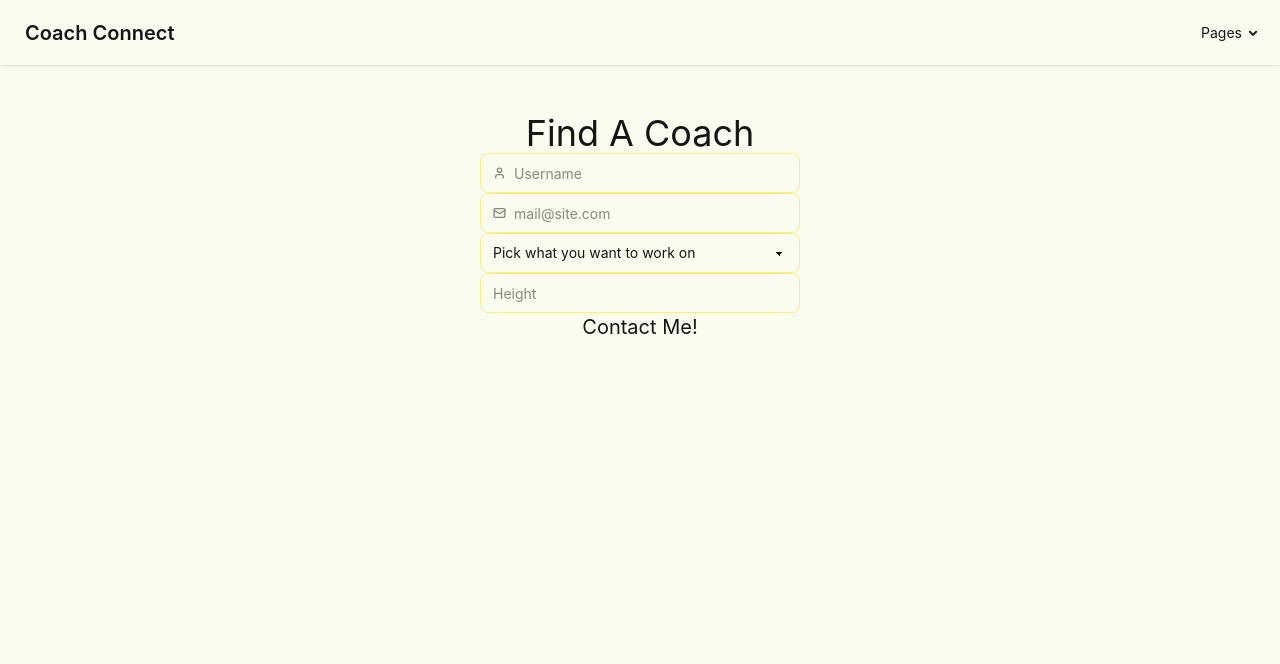
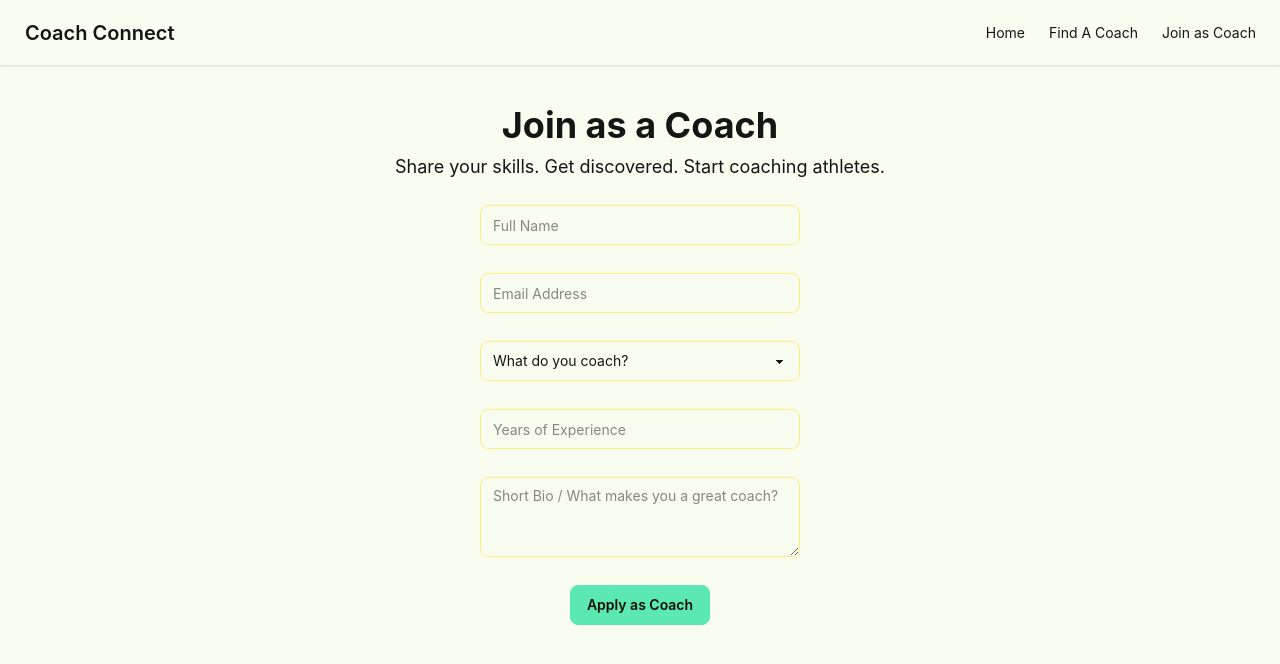
Before and after one commit to Brooklyn-STEAM/coach-bridge, a website built with Vite: page src/pages/find.html in a window 1280 px wide. Built offline with nearby package versions, Linux system fonts and the light colour scheme.

Commit message:
About me (#56)
* Contacts done

* Join Page

* About Me

---------

Co-authored-by: Plightovr <igadsden@brooklynsteamcenter.org>

```diff
--- a/src/pages/aboutme.html
+++ b/src/pages/aboutme.html
@@ -0,0 +1,34 @@
+<!DOCTYPE html>
+<html lang="en">
+<head>
+   <meta charset="UTF-8">
+   <meta name="viewport" content="width=device-width, initial-scale=1.0">
+   <link rel="stylesheet" href="/src/styles/main.css">
+   <title>My Project</title>
+</head>
+
+<h1>About us!!!</h1>
+<p>Our Goat Elijah, The founding father of Coach Connect alongside Isaiah and Steph made it to make all theses young man experience greatness with the greatest coaches throughout the the United States.
+   our job is to make basketball, football, boxing, soccer, and anything u think of we wll make sure we will find the right coach for you.
+   Remember: It's not what you know its who you know!
+
+Connect. Train. Elevate. </p>
+
+<head>
+   <meta charset="UTF-8">
+   <title>Coach Connect Logo</title>
+    <!-- DaisyUI + Tailwind -->
+   <link href="https://cdn.jsdelivr.net/npm/daisyui@4.12.10/dist/full.css" rel="stylesheet" />
+   <script src="https://cdn.tailwindcss.com"></script>
+ </head>
+  <body class="flex items-center justify-center min-h-screen bg-base-200">
+    <!-- Logo -->
+   <div class="relative w-40 h-40 bg-base-100 rounded-3xl shadow-2xl flex items-center justify-center">
+      <!-- Target Circle -->
+     <div class="absolute w-28 h-28 border-[6px] border-white rounded-full"></div>
+      <!-- Top Tick -->
+     <div class="absolute w-2 h-8 bg-white top-6 rounded"></div>
+      <!-- Bottom Tick -->
+     <div class="absolute w-2 h-8 bg-white bottom-6 rounded"></div>
+      <!-- Left Tick -->
+     <div class="absolute h-2 w-8 bg-white left-6 rounded"></div>
--- a/src/pages/contacts.html
+++ b/src/pages/contacts.html
@@ -60,12 +60,12 @@
             <section>
 
                 <figure>
-                    <img class="min-h-32" src="https://scontent-lga3-3.xx.fbcdn.net/v/t1.15752-9/660088446_1257089689955179_6344456190815717655_n.jpg?_nc_cat=104&ccb=1-7&_nc_sid=fc17b8&efg=eyJxZV9ncm91cHMiOlsiaWdkX2Jlc3RfZWZmb3J0X2ltYWdlOmNvbnRyb2wiXX0%3D&_nc_ohc=NfeAnnaHLWsQ7kNvwHjPaXi&_nc_oc=AdqPZzsJk6JFVTlKyTGY0l2uKE12edzNZO6J4il9RuSTlUlylArwWTjGGkvDL724yUE&_nc_zt=23&_nc_ht=scontent-lga3-3.xx&oh=03_Q7cD5AHOJlJJxD5a1zNR8L6N0gxpUAQZSvSCC3aSfCgq-G0S9Q&oe=6A11EADF" alt="Picture Of Stephen" />
+                    <img class="min-h-32" src="https://scontent-lga3-3.xx.fbcdn.net/v/t1.15752-9/660088446_1257089689955179_6344456190815717655_n.jpg?_nc_cat=104&ccb=1-7&_nc_sid=fc17b8&efg=eyJxZV9ncm91cHMiOlsiaWdkX2Jlc3RfZWZmb3J0X2ltYWdlOmNvbnRyb2wiXX0%3D&_nc_ohc=NfeAnnaHLWsQ7kNvwHjPaXi&_nc_oc=AdqPZzsJk6JFVTlKyTGY0l2uKE12edzNZO6J4il9RuSTlUlylArwWTjGGkvDL724yUE&_nc_zt=23&_nc_ht=scontent-lga3-3.xx&oh=03_Q7cD5AHOJlJJxD5a1zNR8L6N0gxpUAQZSvSCC3aSfCgq-G0S9Q&oe=6A11EADF"" alt="Picture Of Stephen" />
 
                 </figure>
                 <div class="card-body">
                     <p class="card-title  text-purple-900">Stephen B</p>
-                    <p class="text-purple-900">Stepen is a founding member of coach connect, providing the art and coding.
+                    <p class="text-purple-900">.</p>Stepen is a founding member of coach connect, providing the art and coding.
                     <p class="text-purple-900" ><iconify-icon icon="pepicons-print:smartphone-notch-circle" width="30"
                             height="40"></iconify-icon>
                         #929-XXX-XXXX</p>
--- a/src/pages/find.html
+++ b/src/pages/find.html
@@ -1,85 +1,79 @@
 <!DOCTYPE html>
 <html data-theme="lemonade" lang="en">
-
 <head>
-    <script src="https://code.iconify.design/iconify-icon/3.0.0/iconify-icon.min.js"></script>
-    <meta charset="UTF-8">
   <meta charset="UTF-8">
   <meta name="viewport" content="width=device-width, initial-scale=1.0">
   <link rel="stylesheet" href="/src/styles/main.css">
-    <title>Contact Options</title>
+  <title>Join as a Coach</title>
 </head>
 
 <body>
-<div class="space-between">
   <div class="navbar bg-base-100 shadow-sm">
     <div class="flex-1">
-            <a class="btn btn-ghost text-xl">Coach Connect</a>
+      <a href="index.html" class="btn btn-ghost text-xl">Coach Connect</a>
     </div>
     <div class="flex-none">
       <ul class="menu menu-horizontal px-1">
-
-                <li>
-                    <details>
-                        <summary>Pages</summary>
-                        <ul class="bg-base-100 rounded-t-none p-2">
         <li><a href="index.html">Home</a></li>
         <li><a href="find.html">Find A Coach</a></li>
-                            <li><a href="aboutme,html">About us</a></li>
-                            <li><a href="contacts.html">Contact us</a></li>
-                            <li><a href="product.html">Our Product</a></li>
-                            <li><a href="join.html">Recommended coaches</a></li>
-                        </ul>
-                    </details>
-                </li>
+        <li><a href="join.html">Join as Coach</a></li>
       </ul>
     </div>
   </div>
 
+
+  <h1 class="text-4xl text-center font-bold mt-10">
+    Join as a Coach
+  </h1>
+
+  <p class="text-center mt-2 text-lg">
+    Share your skills. Get discovered. Start coaching athletes.
+  </p>
+
+
+  <form class="text-center text-xl mt-6" action="https://form-to-email.steamc.workers.dev/" method="post">
+
+    <input name="send-to" value="emaricheau@brooklynsteamcenter.org" hidden>
+
+
+    <label class="input input-primary">
+      <input type="text" placeholder="Full Name" required />
+    </label>
+
+    <br><br>
+
+    <label class="input input-primary">
+      <input type="email" placeholder="Email Address" required />
+    </label>
+
+    <br><br>
+
+    <select class="select select-primary">
+      <option disabled selected>What do you coach?</option>
+      <option>Basketball</option>
+      <option>Football</option>
+      <option>Soccer</option>
+      <option>Boxing</option>
+      <option>Other</option>
+    </select>
+
     <br><br>
 
 
+    <input type="text" placeholder="Years of Experience" class="input input-primary" />
+
+    <br><br>
 
 
-    <p class="text-4xl text-center"> Find A Coach</p>
-    <form class="text-center text-xl" action="https://form-to-email.steamc.workers.dev/" method="post">
-        <input name="send-to" value="emaricheau@brooklynsteamcenter.org" hidden>
+    <textarea class="textarea textarea-primary" placeholder="Short Bio / What makes you a great coach?"></textarea>
 
-        <label class="input input-primary validator">
-            <svg class="h-[1em] opacity-50" xmlns="http://www.w3.org/2000/svg" viewBox="0 0 24 24">
-                <g stroke-linejoin="round" stroke-linecap="round" stroke-width="2.5" fill="none" stroke="currentColor">
-                    <path d="M19 21v-2a4 4 0 0 0-4-4H9a4 4 0 0 0-4 4v2"></path>
-                    <circle cx="12" cy="7" r="4"></circle>
-                </g>
-            </svg>
-            <input type="text" required placeholder="Username" pattern="[A-Za-z][A-Za-z0-9\-]*" minlength="3"
-                maxlength="30" title="Only letters, numbers or dash" />
-        </label>
+    <br><br>
 
-        <br>
 
-        <label class="input input-primary validator">
-            <svg class="h-[1em] opacity-50" xmlns="http://www.w3.org/2000/svg" viewBox="0 0 24 24">
-                <g stroke-linejoin="round" stroke-linecap="round" stroke-width="2.5" fill="none" stroke="currentColor">
-                    <rect width="20" height="16" x="2" y="4" rx="2"></rect>
-                    <path d="m22 7-8.97 5.7a1.94 1.94 0 0 1-2.06 0L2 7"></path>
-                </g>
-            </svg>
-            <input type="email" placeholder="mail@site.com" required />
-        </label>
-        <div class="validator-hint hidden">Enter valid email address</div>
+    <button type="submit" class="btn btn-secondary">
+      Apply as Coach
+    </button>
 
-        <br>
-        <select class="select select-primary">
-            <option disabled selected>Pick what you want to work on</option>
-            <option>Finishing</option>
-            <option>Shooting</option>
-            <option>Ball handling/playmaking</option>
-            <option>Defense</option>
-        </select>
-        <br>
-        <input type="text" placeholder="Height" class="input input-primary" />
-        <br>
-        <button type="submit">Contact Me!</button>
-
+  </form>
 </body>
+</html>
```
Lines whose indentation alone changed are shown as unchanged.
